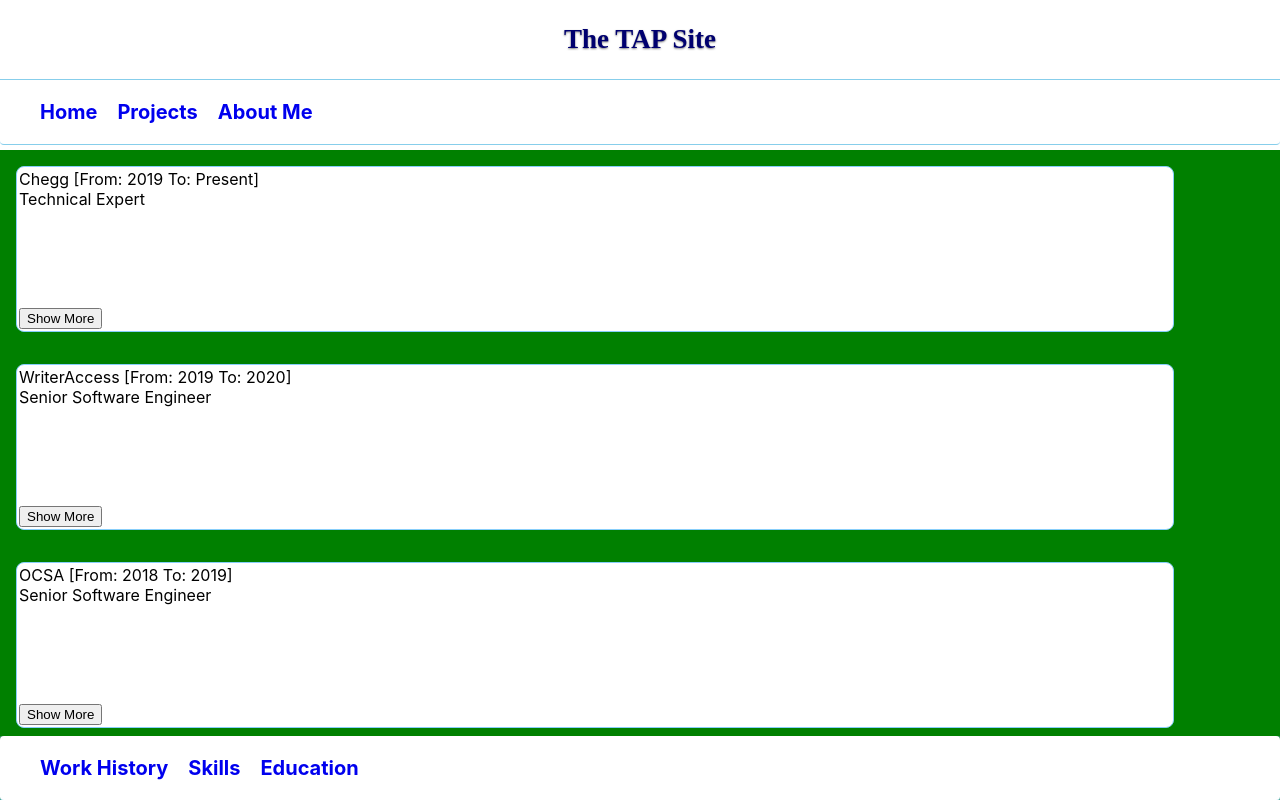
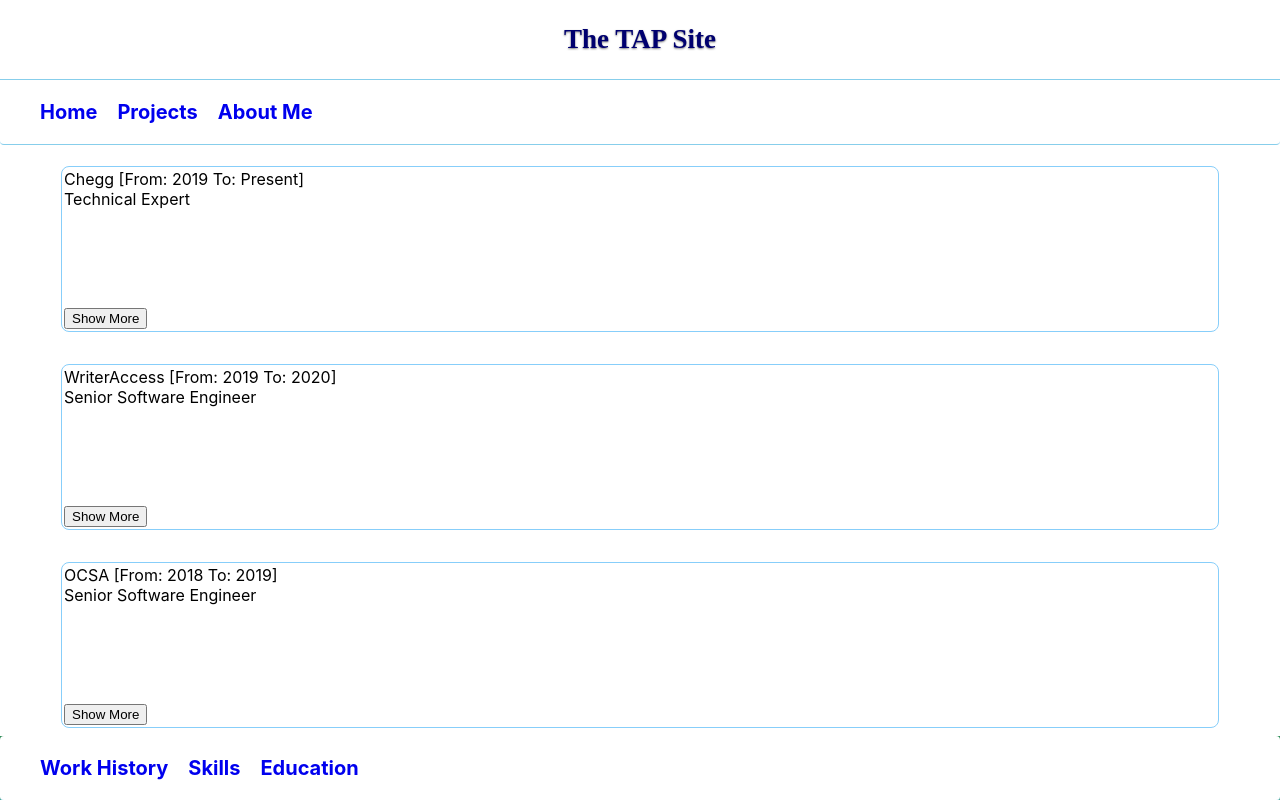
Before and after one commit to ocsfwarch/thetapsite, a React (Create React App) app: page /AboutMe/WorkHistory in a window 1280 px wide. Built offline with nearby package versions, Linux system fonts and the light colour scheme.

Commit message:
Update to the Work History Display

```diff
--- a/src/components/AboutMe/WorkHistory.js
+++ b/src/components/AboutMe/WorkHistory.js
@@ -3,12 +3,9 @@
 import { WorkList } from "./WorkList";
 
 const WorkHistory = () => {
-  console.log(`LEN = ${WorkList.length}`);
   return (
     <section className="aboutme_container">
-      <div className="work_history_container">
-        <WorkList />
-      </div>
+      <WorkList />
       <AboutMeNav />
     </section>
   );
--- a/src/components/AboutMe/WorkList.js
+++ b/src/components/AboutMe/WorkList.js
@@ -1,41 +1,13 @@
 import React from "react";
-import { WorkHistoryItems } from "./WorkHistoryItems";
 import { WorkListItem } from "./WorkListItem";
+import { WorkHistoryItems } from "../Helpers/WorkHistoryItems";
 
-//const showMore = (event) => {
-//  console.log(`showMore selected ${worklist[event.target.name].company_name}`);
-//  //for (let x in event.target) {
-//  //  console.log(`x = ${x}`);
-//  //}
-//};
-
-const WorkList = () => {
-  const [showMore, setShowMore] = React.useState([
-    false,
-    false,
-    false,
-    false,
-    false,
-  ]);
-
-  const showDetails = (event) => {
-    const nIndex = Number(event.target.name);
-    const newStates = [...showMore];
-    newStates[nIndex] = !newStates[nIndex];
-    console.log(`STATE = ${newStates[nIndex]}`);
-    //console.log(`BEFORE = ${showMore[nIndex]}`);
-    //showMore[nIndex] = !showMore[nIndex];
-    setShowMore(newStates);
-    //console.log(`AFTER = ${showMore[nIndex]}`);
-    ///console.log(`showMore selected ${worklist[nIndex].company_name}`);
-    //console.log(`showMore = ${showMore}`);
-    //setShowMore(...showMore, !showMore[nIndex]);
-    //console.log(`showMore = ${showMore}`);
-  };
-
-  return WorkHistoryItems.map((item, idx) => {
+function WorkList() {
+  const items = WorkHistoryItems.map((item, idx) => {
     return <WorkListItem key={item.id} item={item} />;
   });
-}; // End WorkList
+
+  return <div className="work_history_container">{items}</div>;
+}
 
 export { WorkList };
--- a/src/components/AboutMe/WorkListItem.js
+++ b/src/components/AboutMe/WorkListItem.js
@@ -14,7 +14,6 @@
       newDisplay = "test";
       const tempScroll = document.getElementById(`work_list_item_${item.id}`);
       if (tempScroll) {
-        console.log(`SCROLLING`);
         tempScroll.scrollIntoView(true);
       }
     }
--- a/src/index.css
+++ b/src/index.css
@@ -750,11 +750,11 @@
 }
 
 /* Work History */
-
 .work_history_container {
   display: flex;
   flex-flow: column nowrap;
-  background-color: green;
+  align-items: center;
+  background-color: white;
   height: calc(100% - 4em);
   width: 100%;
   overflow-y: scroll;
```
Also changed, not shown: src/components/Helpers/WorkHistoryItems.js (renamed from src/components/AboutMe/WorkHistoryItems.js).
